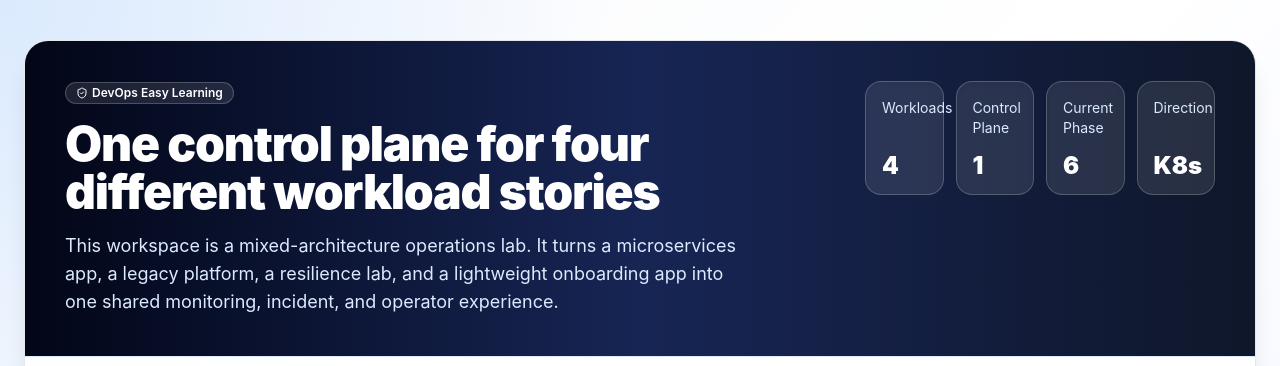
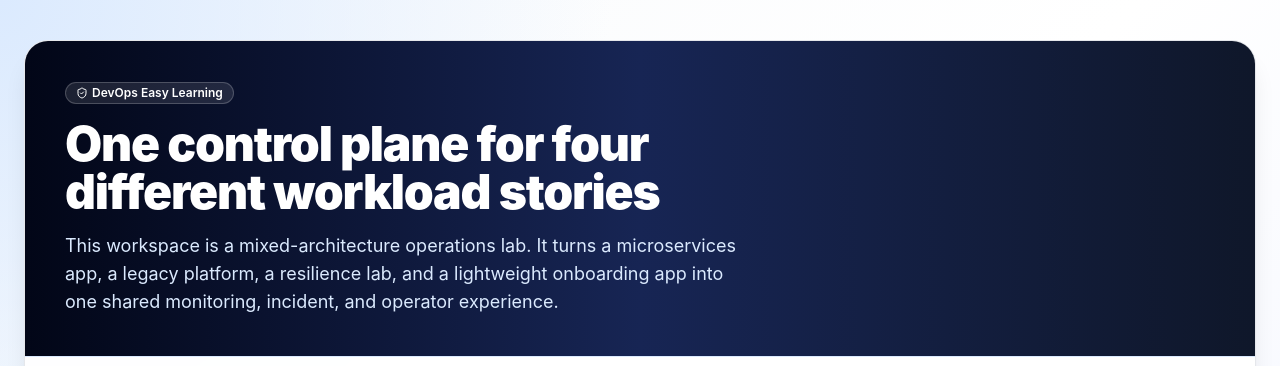
Before and after one commit to eseosaiyangbe/Obervability-Stack, a Next.js app in the folder ui-next/: page / in a window 1280 px wide. Shown: the top 366 px of the page. Built offline with nearby package versions, Linux system fonts and the light colour scheme; no server answers.

Commit message:
Remove landing hero stat labels

```diff
--- a/ui-next/components/landing-page.tsx
+++ b/ui-next/components/landing-page.tsx
@@ -85,7 +85,7 @@ export function LandingPage() {
           className="overflow-hidden rounded-3xl border border-gray-200 bg-white/90 shadow-xl backdrop-blur dark:border-gray-800 dark:bg-gray-950/80"
         >
           <div className="border-b border-blue-100 bg-gradient-to-r from-slate-950 via-blue-950 to-slate-900 p-6 text-white dark:border-gray-800 sm:p-10">
-            <div className="flex flex-col gap-8 lg:flex-row lg:items-start lg:justify-between">
+            <div className="flex flex-col gap-6">
               <div className="max-w-3xl">
                 <Badge className="mb-4 border-white/20 bg-white/10 text-white">
                   <ShieldCheck className="mr-1 h-3 w-3" />
@@ -99,25 +99,6 @@ export function LandingPage() {
                   a legacy platform, a resilience lab, and a lightweight onboarding app into one shared
                   monitoring, incident, and operator experience.
                 </p>
-              </div>
-
-              <div className="grid grid-cols-2 gap-3 sm:grid-cols-4 lg:w-[28rem]">
-                <div className="flex min-h-[108px] flex-col justify-between rounded-2xl border border-white/20 bg-white/10 p-4 shadow-inner">
-                  <p className="text-sm leading-5 text-blue-100">Workloads</p>
-                  <p className="mt-4 text-2xl font-black leading-none">4</p>
-                </div>
-                <div className="flex min-h-[108px] flex-col justify-between rounded-2xl border border-white/20 bg-white/10 p-4 shadow-inner">
-                  <p className="text-sm leading-5 text-blue-100">Control Plane</p>
-                  <p className="mt-4 text-2xl font-black leading-none">1</p>
-                </div>
-                <div className="flex min-h-[108px] flex-col justify-between rounded-2xl border border-white/20 bg-white/10 p-4 shadow-inner">
-                  <p className="text-sm leading-5 text-blue-100">Current Phase</p>
-                  <p className="mt-4 text-2xl font-black leading-none">6</p>
-                </div>
-                <div className="flex min-h-[108px] flex-col justify-between rounded-2xl border border-white/20 bg-white/10 p-4 shadow-inner">
-                  <p className="text-sm leading-5 text-blue-100">Direction</p>
-                  <p className="mt-4 text-2xl font-black leading-none">K8s</p>
-                </div>
               </div>
             </div>
           </div>
```
